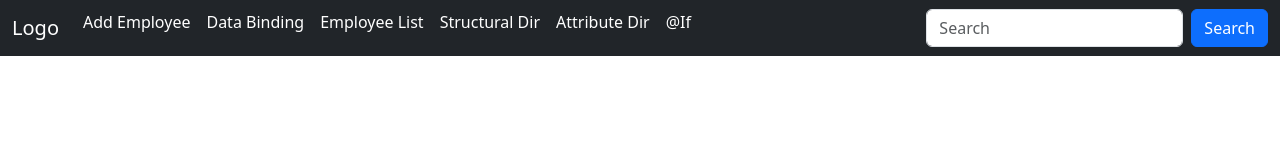
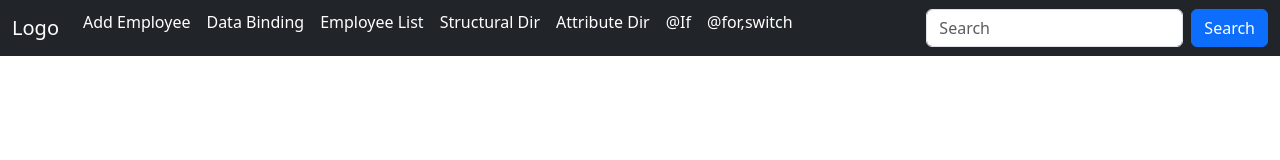
Before and after one commit to chiragrangras/angular_18, an Angular app in the folder angular_tutorial/: page / in a window 1280 px wide. Shown: the top 160 px of the page. Built offline with nearby package versions, Linux system fonts and the light colour scheme.

Commit message:
modified file

```diff
--- a/angular_tutorial/src/app/app.component.html
+++ b/angular_tutorial/src/app/app.component.html
@@ -29,6 +29,9 @@
         <li class="nav-item" style="margin-top: -12px">
           <a class="nav-link active" routerLink="if-else"><span>&#64;</span>If</a>
         </li>
+        <li class="nav-item" style="margin-top: -12px">
+          <a class="nav-link active" routerLink="for"><span>&#64;</span>for,switch</a>
+        </li>
       </ul>
       <form class="d-flex">
         <input class="form-control me-2" type="text" placeholder="Search" />
```
